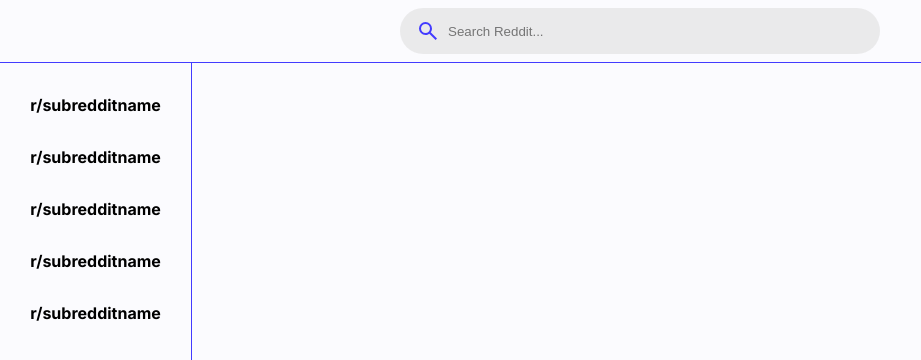
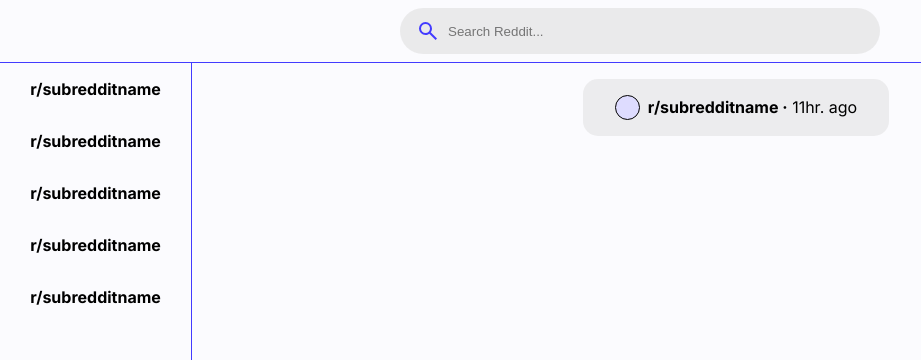
Before and after one commit to rbrickmn/mini-reddit-app, a React (Vite) app: page / in a window 1280 px wide. Shown: the top 360 px of the page, without its empty margins (0-921 px from the left). Built offline with nearby package versions, Linux system fonts and the light colour scheme.

Commit message:
Add feed component, edit structure

```diff
--- a/src/App.jsx
+++ b/src/App.jsx
@@ -1,17 +1,20 @@
 import React, { useState } from "react";
 import SearchBar from "./components/SearchBar/SearchBar";
 import Sidebar from "./components/Sidebar/Sidebar";
+import Feed from "./components/Feed/Feed";
 import "./app.css";
 
 function App() {
   return (
-    <main>
+    <>
       <header>
         <SearchBar />
       </header>
-
-      <Sidebar />
-    </main>
+      <div className="app-content">
+        <Feed className="app-feed" />
+      </div>
+      <Sidebar className="app-sidebar" />
+    </>
   );
 }
 
--- a/src/app.css
+++ b/src/app.css
@@ -8,3 +8,7 @@
   padding: 0.5rem;
   border-bottom: 1px solid var(--accent);
 }
+
+.app-sidebar {
+  position: fixed;
+}
--- a/src/components/Feed/Feed.css
+++ b/src/components/Feed/Feed.css
@@ -0,0 +1,52 @@
+.feed {
+  display: flex;
+  flex-direction: column;
+  align-content: center;
+  align-items: center;
+  width: 100%;
+  height: 100vh;
+  position: absolute;
+  z-index: 97;
+  padding-left: 12rem;
+  vertical-align: middle;
+}
+
+.post-card {
+  display: flex;
+  flex-direction: column;
+  /* border: 2px solid var(--accent); */
+  background-color: #d9d9d970;
+  border-radius: 15px;
+  padding: 1rem 2rem;
+  margin: 1rem 2rem;
+  vertical-align: middle;
+}
+
+.card-wrapper {
+  display: flex;
+  flex-direction: row;
+  vertical-align: middle;
+}
+
+.pic-container {
+  width: 25px;
+  height: 25px;
+  background-color: var(--secondary);
+  border: 1px solid black;
+  border-radius: 50%;
+  vertical-align: middle;
+  margin-right: 0.5rem;
+}
+
+.subreddit-name {
+  vertical-align: middle;
+}
+
+.bold-name {
+  font-weight: bold;
+  vertical-align: middle;
+}
+
+.time-posted {
+  vertical-align: middle;
+}
--- a/src/components/Feed/Feed.jsx
+++ b/src/components/Feed/Feed.jsx
@@ -1,6 +1,20 @@
-import React from 'react'
+import React from "react";
+import "./Feed.css";
 
 const Feed = () => {
-}
+  return (
+    <div className="feed">
+      <div className="post-card">
+        <div className="card-wrapper">
+          <div className="pic-container"></div>
+          <div className="subreddit-name">
+            <span className="bold-name">r/subredditname &middot;</span>{" "}
+            <span className="time-posted">11hr. ago</span>
+          </div>
+        </div>
+      </div>
+    </div>
+  );
+};
 
-export default Feed
+export default Feed;
--- a/src/components/Sidebar/Sidebar.css
+++ b/src/components/Sidebar/Sidebar.css
@@ -8,12 +8,12 @@
   border-right: 1px solid var(--accent);
   max-width: 12rem;
   height: 100vh;
-  overflow-y: auto;
+  background-color: var(--background);
+  overflow: scroll;
 }
 
 .subreddits-container {
   flex: 1;
-  padding: 1rem;
 }
 
 .subreddits-container li {
@@ -21,4 +21,5 @@
   padding: 1rem;
   cursor: pointer;
   font-weight: bold;
+  text-align: center;
 }
--- a/src/components/Sidebar/Sidebar.jsx
+++ b/src/components/Sidebar/Sidebar.jsx
@@ -6,15 +6,25 @@
     <div className="sidebar-wrapper">
       <div className="subreddits-container">
         <ul>
-          <li>r/subredditname</li>
-          <li>r/subredditname</li>
-          <li>r/subredditname</li>
-          <li>r/subredditname</li>
-          <li>r/subredditname</li>
+          <li>
+            <p>r/subredditname</p>
+          </li>
+          <li>
+            <p>r/subredditname</p>
+          </li>
+          <li>
+            <p>r/subredditname</p>
+          </li>
+          <li>
+            <p>r/subredditname</p>
+          </li>
+          <li>
+            <p>r/subredditname</p>
+          </li>
         </ul>
       </div>
     </div>
-  )
+  );
 };
 
 export default Sidebar;
```
